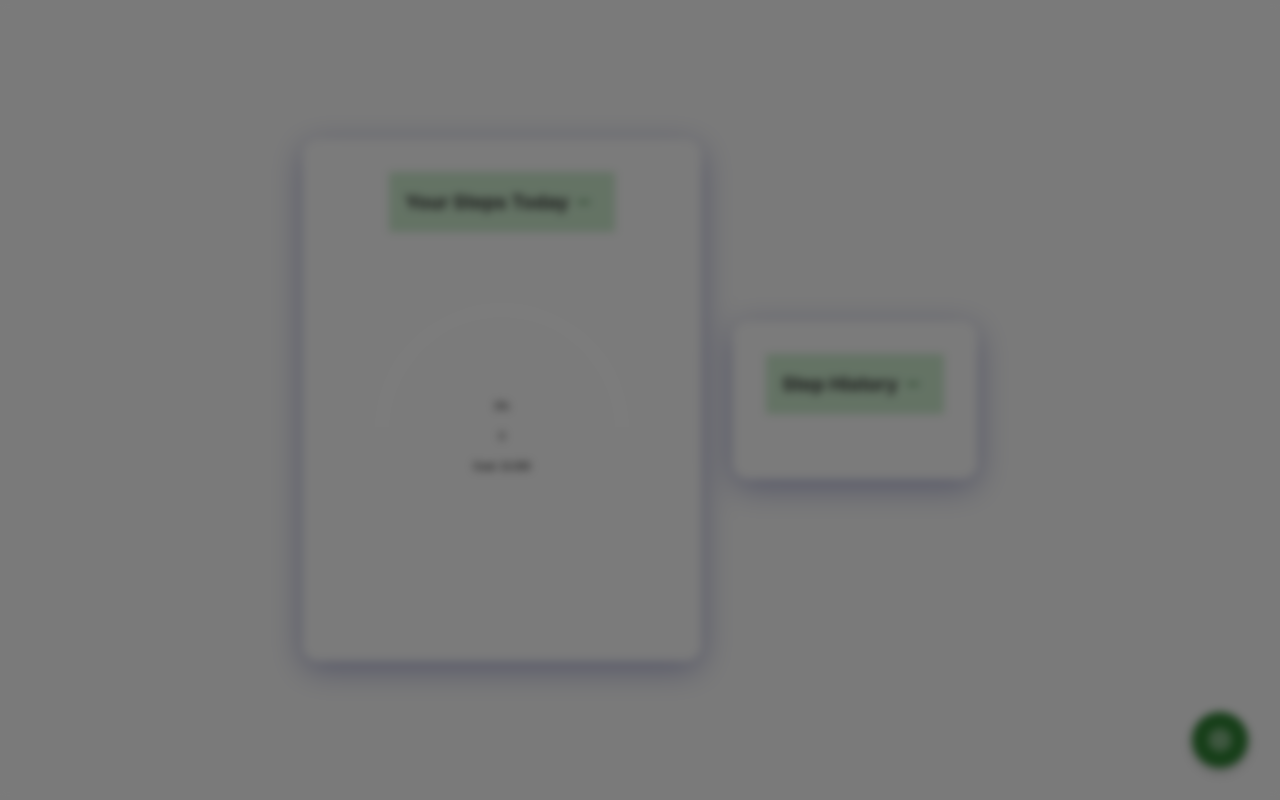
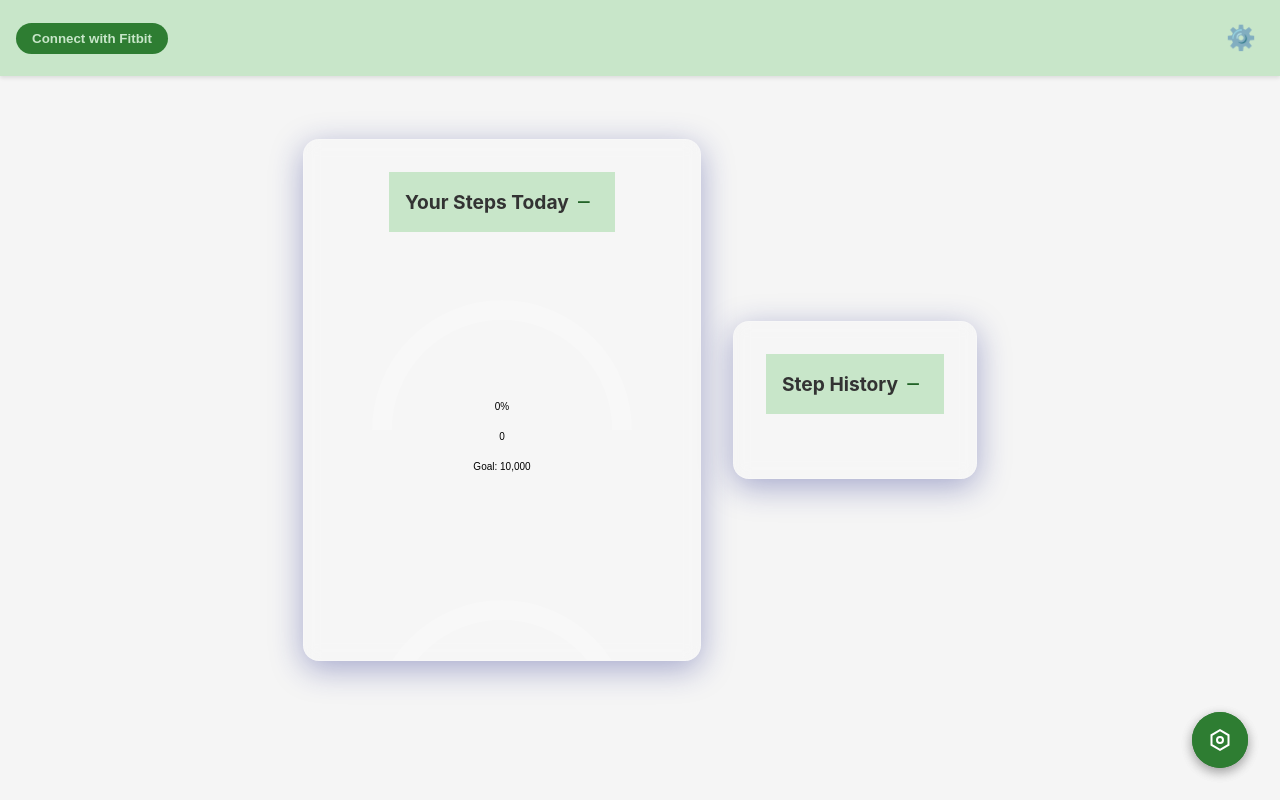
Before and after one commit to askjarv/walktowhereyouwant, a website with bundled scripts: page index.html in a window 1280 px wide. Built offline with nearby package versions, Linux system fonts and the light colour scheme.

Commit message:
Fixed login button visibility and settings initialization

```diff
--- a/app.js
+++ b/app.js
@@ -15,21 +15,24 @@ let accessToken = localStorage.getItem('fitbit_access_token');
 
 class FitbitApp {
     constructor() {
+        this.accessToken = localStorage.getItem('fitbit_access_token');
         this.themeManager = new ThemeManager();
         this.stepsTracker = new StepsTracker();
         this.welcomeModal = new WelcomeModal();
         this.settingsModal = new SettingsModal();
         this.stepGauge = new StepGauge('step-gauge-container');
-        this.accessToken = localStorage.getItem('fitbit_access_token');
         this.dailyGoal = 10000; // Default daily goal
-        this.initializeUI();
-        this.initializeEventListeners();
-        this.initialize();
-        this.initializeSettings();
         this.connectionStatus = document.getElementById('connection-status');
         this.disconnectButton = document.getElementById('disconnect-fitbit');
 
         this.disconnectButton.addEventListener('click', () => this.disconnectFitbit());
+
+        // Initialize UI elements after DOM is loaded
+        if (document.readyState === 'loading') {
+            document.addEventListener('DOMContentLoaded', () => this.initialize());
+        } else {
+            this.initialize();
+        }
     }
 
     initializeUI() {
@@ -102,37 +105,15 @@ class FitbitApp {
         }
     }
 
-    async initialize() {
-        // Check URL hash for access token (Implicit Grant Flow)
-        const hash = window.location.hash;
-        if (hash) {
-            const params = new URLSearchParams(hash.substring(1));
-            const accessToken = params.get('access_token');
-            if (accessToken) {
-                this.accessToken = accessToken;
-                localStorage.setItem('fitbit_access_token', accessToken);
-                // Remove the hash from the URL
-                window.history.replaceState({}, document.title, window.location.pathname);
-            }
-        }
+    initialize() {
+        this.initializeUI();
+        this.initializeEventListeners();
+        this.initializeSettings();
+        this.updateConnectionStatus(!!this.accessToken);
 
-        // Check if we have a token
         if (this.accessToken) {
-            try {
-                // Verify token is still valid and fetch today's steps
-                await this.fetchTodaySteps();
-                // Fetch step history
-                await this.fetchStepsHistory();
-            } catch (error) {
-                console.error('Error verifying token:', error);
-                // Token might be expired, clear it
-                localStorage.removeItem('fitbit_access_token');
-                this.accessToken = null;
-                this.welcomeModal.show();
-            }
-        } else {
-            // Show welcome modal if not authenticated
-            this.welcomeModal.show();
+            this.fetchTodaySteps();
+            this.fetchStepsHistory();
         }
     }
 
@@ -272,12 +253,17 @@ class FitbitApp {
     initializeSettings() {
         const settingsBtn = document.getElementById('settings-btn');
         const settingsModal = document.getElementById('settings-modal');
-        const closeSettingsBtn = document.getElementById('close-settings');
+        const closeSettingsBtn = document.querySelector('.close-modal');
         const disconnectBtn = document.getElementById('disconnect-fitbit');
+
+        if (!settingsBtn || !settingsModal || !closeSettingsBtn || !disconnectBtn) {
+            console.warn('Some settings elements not found in the DOM');
+            return;
+        }
 
         settingsBtn.addEventListener('click', () => {
             settingsModal.style.display = 'block';
-            this.updateConnectionStatus(true);
+            this.updateConnectionStatus(!!this.accessToken);
         });
 
         closeSettingsBtn.addEventListener('click', () => {
@@ -285,7 +271,7 @@ class FitbitApp {
         });
 
         disconnectBtn.addEventListener('click', () => {
-            this.logout();
+            this.disconnectFitbit();
         });
 
         window.addEventListener('click', (event) => {
@@ -296,9 +282,22 @@ class FitbitApp {
     }
 
     updateConnectionStatus(isConnected) {
-        this.connectionStatus.textContent = isConnected ? 'Connected' : 'Not Connected';
-        this.connectionStatus.style.color = isConnected ? '#4CAF50' : '#dc3545';
-        this.disconnectButton.style.display = isConnected ? 'block' : 'none';
+        const connectionStatus = document.getElementById('connection-status');
+        const disconnectButton = document.getElementById('disconnect-fitbit');
+        const loginButton = document.getElementById('login-button');
+
+        if (connectionStatus) {
+            connectionStatus.textContent = isConnected ? 'Connected' : 'Not Connected';
+            connectionStatus.style.color = isConnected ? '#4CAF50' : '#dc3545';
+        }
+
+        if (disconnectButton) {
+            disconnectButton.style.display = isConnected ? 'block' : 'none';
+        }
+
+        if (loginButton) {
+            loginButton.style.display = isConnected ? 'none' : 'block';
+        }
     }
 
     logout() {
--- a/index.html
+++ b/index.html
@@ -12,6 +12,11 @@
     <link href="https://fonts.googleapis.com/css2?family=Open+Sans:wght@400;600&display=swap" rel="stylesheet">
 </head>
 <body>
+    <div class="header">
+        <button id="login-button" class="primary-button">Connect with Fitbit</button>
+        <button id="settings-btn" class="settings-button">⚙️</button>
+    </div>
+
     <div id="steps-container" class="widget glass-effect">
         <div class="widget-header">
             <h2>Your Steps Today</h2>
--- a/styles.css
+++ b/styles.css
@@ -1021,3 +1021,35 @@ h2 {
 .danger-button:active {
     background-color: #bd2130;
 }
+
+.header {
+    position: fixed;
+    top: 0;
+    left: 0;
+    right: 0;
+    padding: 1rem;
+    display: flex;
+    justify-content: space-between;
+    align-items: center;
+    background-color: var(--menu-background);
+    z-index: 1000;
+    box-shadow: 0 2px 4px rgba(0, 0, 0, 0.1);
+}
+
+.settings-button {
+    background: none;
+    border: none;
+    font-size: 1.5rem;
+    cursor: pointer;
+    padding: 0.5rem;
+    border-radius: 50%;
+    transition: background-color 0.3s ease;
+}
+
+.settings-button:hover {
+    background-color: rgba(0, 0, 0, 0.1);
+}
+
+#login-button {
+    display: none; /* Hidden by default, shown when not connected */
+}
```
